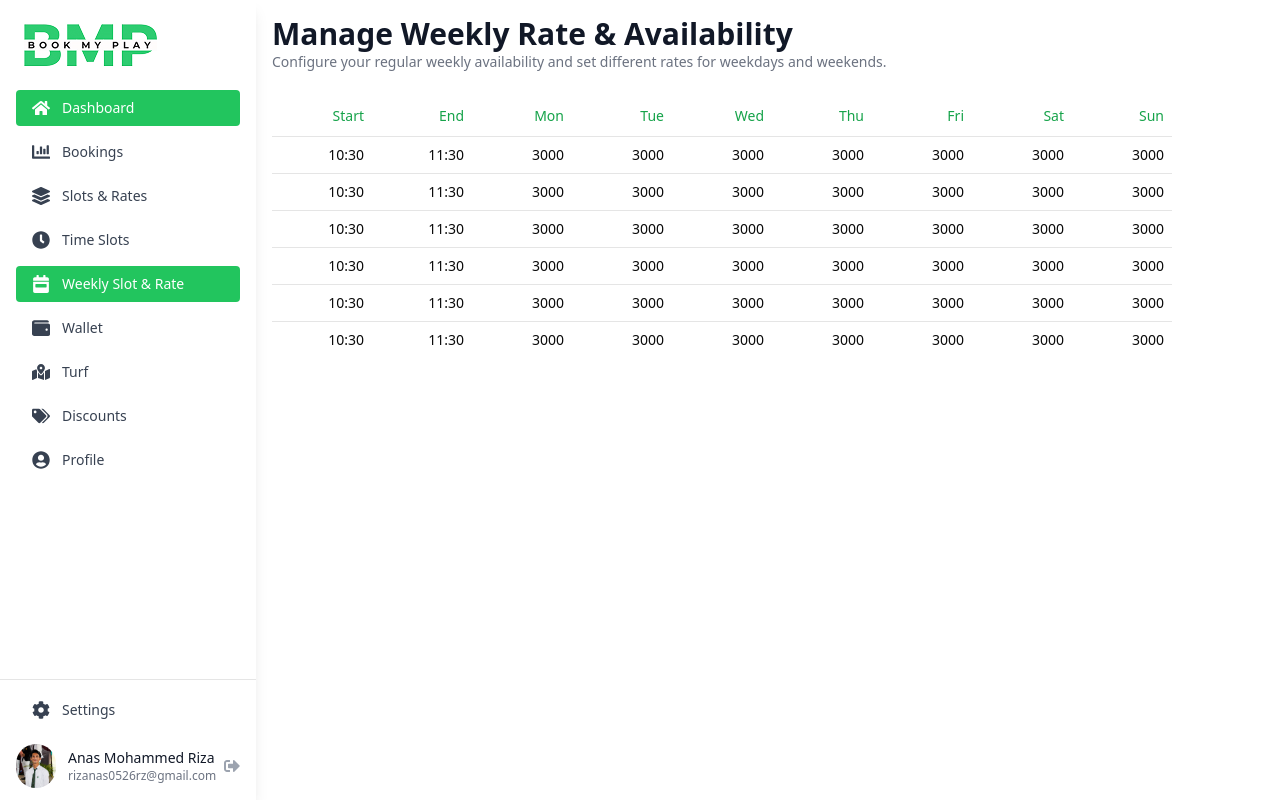
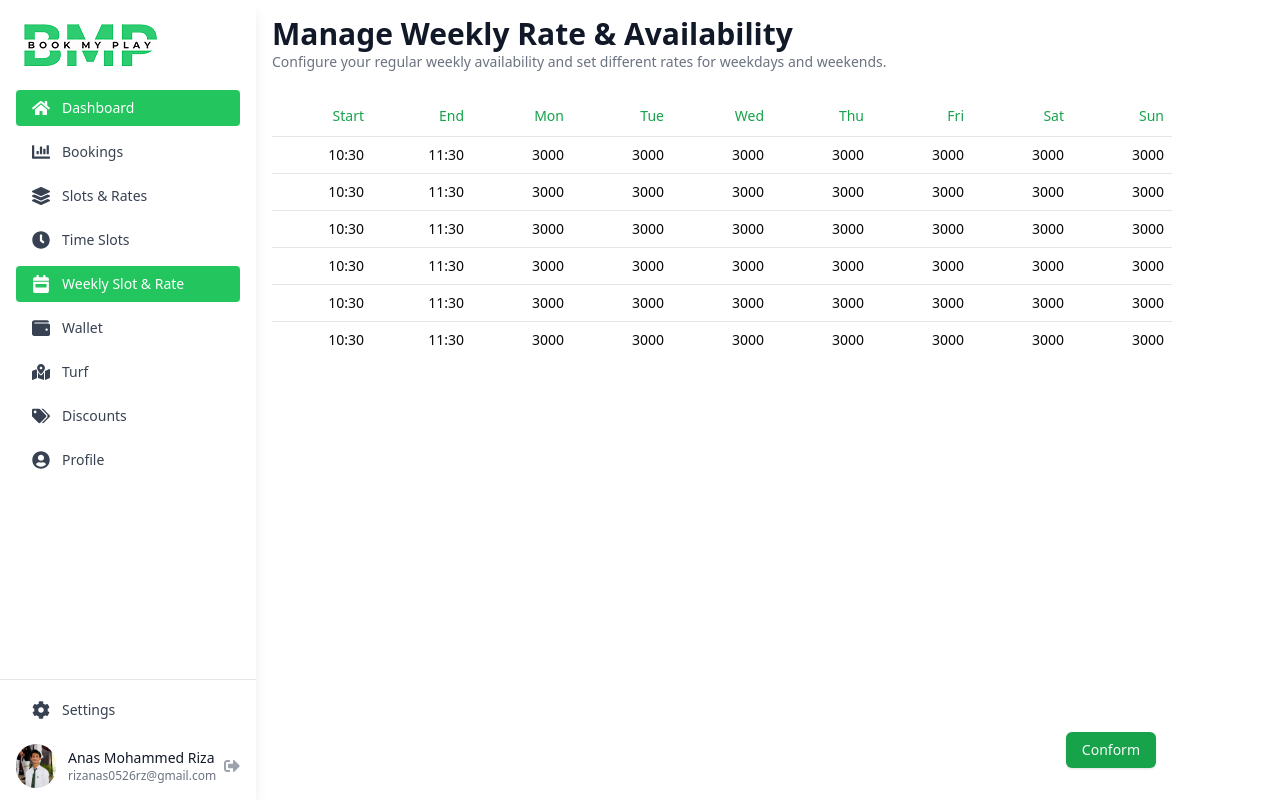
Before and after one commit to Anasriza26/bmp-web-application, a Next.js app: page /cliendsite/weekly-slots in a window 1280 px wide. Built offline with nearby package versions, Linux system fonts and the light colour scheme.

Commit message:
feat: add button component for confirming weekly rates and update button styles

```diff
--- a/components/sections/slotsandrates.tsx
+++ b/components/sections/slotsandrates.tsx
@@ -1,5 +1,6 @@
 import Header from "../common/header";
 import Table from "../common/table";
+import { Button } from "@/components/ui/button";
 
 const headers = [
   { label: "Start", className: " text-right w-[100px] text-green-600" },
@@ -85,17 +86,16 @@ const rows = [
 const slotsandrates = () => {
   return (
     <>
-      <div className="flex flex-col lg:flex-col mx-4 my-4">
+      <div className="flex flex-col lg:flex-col mx-4 my-4 relative">
         <Header
           title="Manage Weekly Rate & Availability"
           subtitle="Configure your regular weekly availability and set different rates for weekdays and weekends."
         />
 
-        <Table
-          caption=""
-          headers={headers}
-          rows={rows}
-        />
+        <Table caption="" headers={headers} rows={rows} />
+        <div className="lg:flex-row absolute bottom-0 right-0 left-0 flex justify-end p-4">
+          <Button>Conform</Button>
+        </div>
       </div>
     </>
   );
--- a/components/ui/button.tsx
+++ b/components/ui/button.tsx
@@ -10,7 +10,7 @@ const buttonVariants = cva(
     variants: {
       variant: {
         default:
-          "bg-primary text-primary-foreground shadow hover:bg-primary/90",
+          "bg-green-600 text-primary-foreground shadow hover:bg-green-400",
         destructive:
           "bg-destructive text-destructive-foreground shadow-sm hover:bg-destructive/90",
         outline:
```
